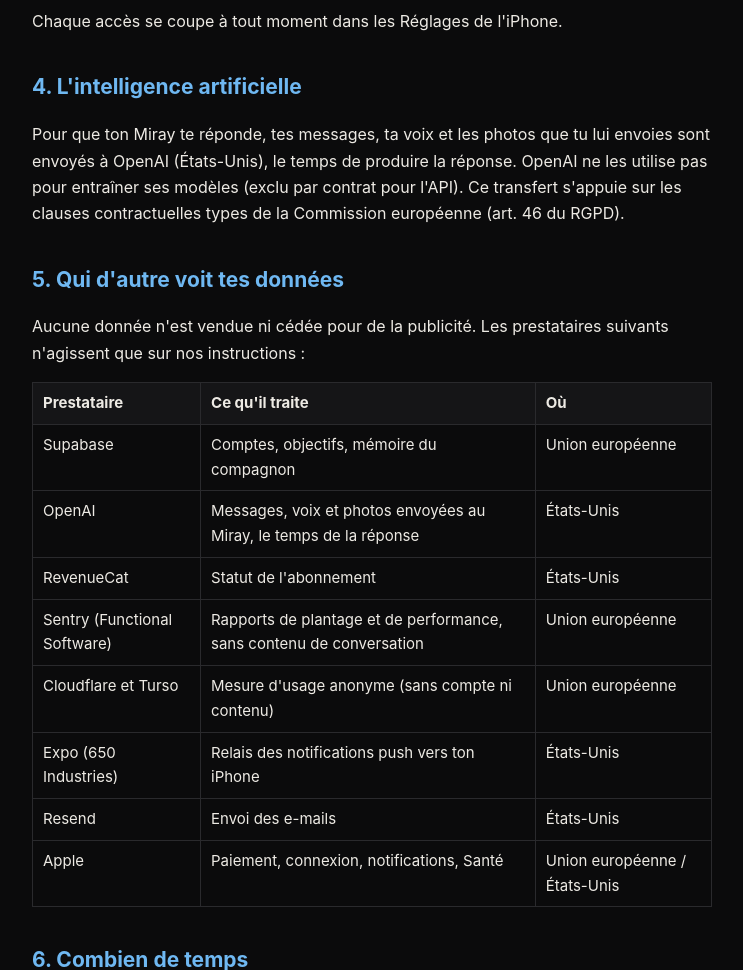
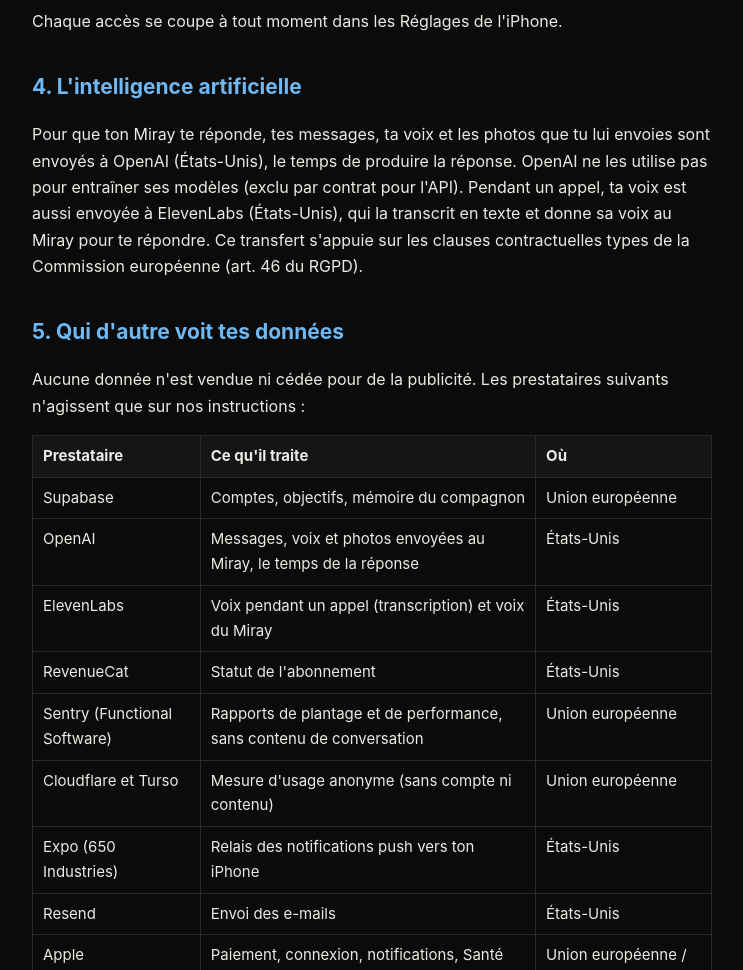
Before and after one commit to Wassim-07305/miray-assistance, a plain HTML site: page confidentialite.html in a window 1280 px wide. Shown: the part 1520-2490 px from the top of the page, without its empty margins (268-1011 px from the left). Drawn offline with Linux system fonts and the light colour scheme.

Commit message:
Confidentialité : ElevenLabs ajouté (voix pendant un appel et voix du Miray)
Co-Authored-By: Claude Opus 5.5 <noreply@anthropic.com>

```diff
--- a/confidentialite.html
+++ b/confidentialite.html
@@ -1,7 +1,7 @@
 <!doctype html><html lang="fr"><head><meta charset="utf-8"><meta name="viewport" content="width=device-width,initial-scale=1"><style>:root{--fond:#0B0B0C;--carte:#151517;--texte:#EDEAE4;--gris:#9A968F;--bord:#2A2A2D;--accent:#6FB8F2}*{box-sizing:border-box}body{margin:0;background:var(--fond);color:var(--texte);font:16px/1.65 -apple-system,BlinkMacSystemFont,"Segoe UI",Roboto,Helvetica,Arial,sans-serif}header{padding:28px 20px;border-bottom:1px solid var(--bord)}header div{max-width:720px;margin:0 auto}header a{color:var(--texte);text-decoration:none;font-weight:700;font-size:20px;letter-spacing:.5px}main{max-width:720px;margin:0 auto;padding:32px 20px 64px}h1{font-size:30px;line-height:1.2;margin:0 0 24px}h2{font-size:21px;margin:36px 0 10px;color:var(--accent)}a{color:var(--accent)}table{width:100%;border-collapse:collapse;margin:12px 0;font-size:15px}th,td{border:1px solid var(--bord);padding:8px 10px;text-align:left;vertical-align:top}th{background:var(--carte)}.carte{background:var(--carte);border:1px solid var(--bord);border-radius:14px;padding:16px 18px;margin:14px 0}footer{max-width:720px;margin:0 auto;padding:0 20px 48px;color:var(--gris);font-size:14px}footer a{color:var(--gris)}</style><title>Confidentialité · Miray</title></head><body>
 <header><div><a href="./">Miray</a></div></header><main>
 <h1>Politique de confidentialité</h1>
-<p>Dernière mise à jour : 20 novembre 2026.</p>
+<p>Dernière mise à jour : 24 novembre 2026.</p>
 <p>Cette page explique quelles données l'application Miray utilise, pourquoi, et ce que tu peux exiger à leur sujet.</p>
 <h2>1. Qui est responsable</h2>
 <p>Wassim Ahmane, entrepreneur individuel, éditeur de Miray. Contact : <a href="mailto:wazsim06@gmail.com">wazsim06@gmail.com</a>.</p>
@@ -19,12 +19,13 @@
 <p><strong>Santé.</strong> Si tu l'autorises, Miray lit tes pas et tes entraînements dans l'app Santé, pour vérifier tes objectifs de sport. Miray n'écrit rien dans Santé. Ces données ne sont jamais vendues, jamais utilisées pour de la publicité, jamais partagées à des fins marketing, et jamais stockées dans un service de sauvegarde en ligne d'Apple.</p>
 <p>Chaque accès se coupe à tout moment dans les Réglages de l'iPhone.</p>
 <h2>4. L'intelligence artificielle</h2>
-<p>Pour que ton Miray te réponde, tes messages, ta voix et les photos que tu lui envoies sont envoyés à OpenAI (États-Unis), le temps de produire la réponse. OpenAI ne les utilise pas pour entraîner ses modèles (exclu par contrat pour l'API). Ce transfert s'appuie sur les clauses contractuelles types de la Commission européenne (art. 46 du RGPD).</p>
+<p>Pour que ton Miray te réponde, tes messages, ta voix et les photos que tu lui envoies sont envoyés à OpenAI (États-Unis), le temps de produire la réponse. OpenAI ne les utilise pas pour entraîner ses modèles (exclu par contrat pour l'API). Pendant un appel, ta voix est aussi envoyée à ElevenLabs (États-Unis), qui la transcrit en texte et donne sa voix au Miray pour te répondre. Ce transfert s'appuie sur les clauses contractuelles types de la Commission européenne (art. 46 du RGPD).</p>
 <h2>5. Qui d'autre voit tes données</h2>
 <p>Aucune donnée n'est vendue ni cédée pour de la publicité. Les prestataires suivants n'agissent que sur nos instructions :</p>
 <table><tr><th>Prestataire</th><th>Ce qu'il traite</th><th>Où</th></tr>
 <tr><td>Supabase</td><td>Comptes, objectifs, mémoire du compagnon</td><td>Union européenne</td></tr>
 <tr><td>OpenAI</td><td>Messages, voix et photos envoyées au Miray, le temps de la réponse</td><td>États-Unis</td></tr>
+<tr><td>ElevenLabs</td><td>Voix pendant un appel (transcription) et voix du Miray</td><td>États-Unis</td></tr>
 <tr><td>RevenueCat</td><td>Statut de l'abonnement</td><td>États-Unis</td></tr>
 <tr><td>Sentry (Functional Software)</td><td>Rapports de plantage et de performance, sans contenu de conversation</td><td>Union européenne</td></tr>
 <tr><td>Cloudflare et Turso</td><td>Mesure d'usage anonyme (sans compte ni contenu)</td><td>Union européenne</td></tr>
```
